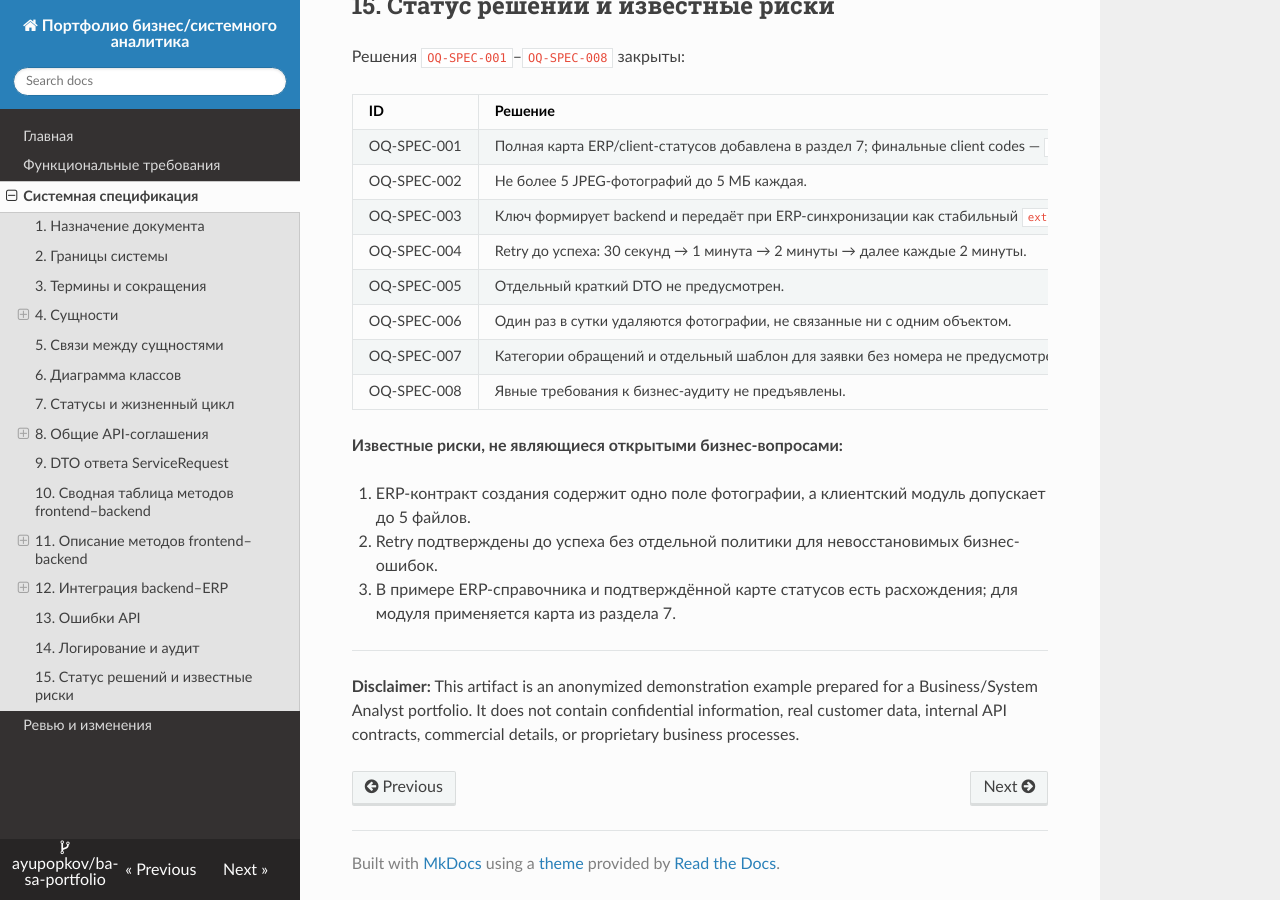
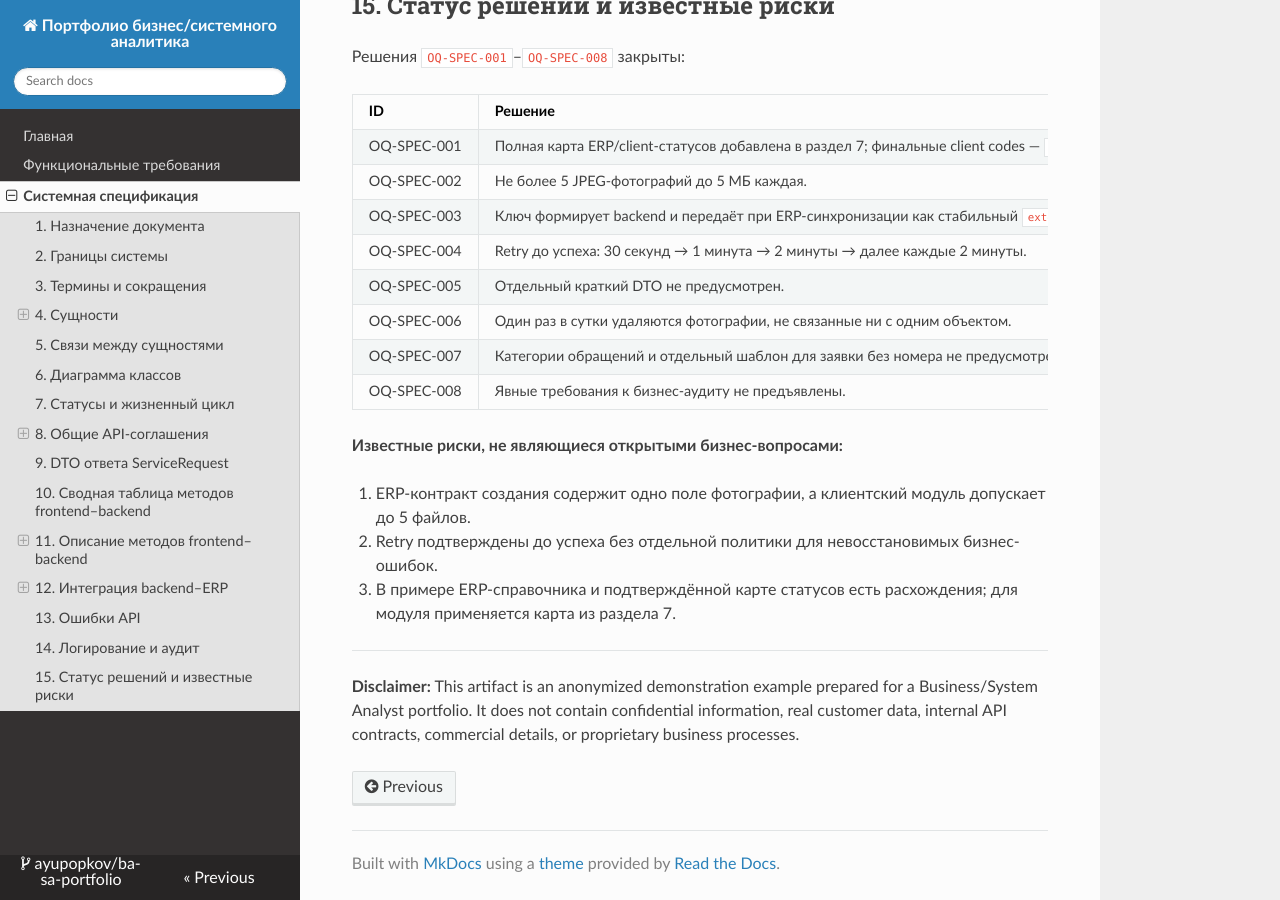
Before and after one commit to PopkovAYu/ba-sa-portfolio, an MkDocs documentation site: the page built from docs/system-specification.md, in a window 1280 px wide and 900 px high, scrolled down 19354 px. Built offline with MkDocs 1.6.1, drawn with Linux system fonts in a browser that asks for light colours; nearby versions of some CDN libraries; part of the change alters nothing that is shown.

```diff
--- a/mkdocs.yml
+++ b/mkdocs.yml
@@ -3,8 +3,8 @@ site_description: Обезличенные примеры требований,
 site_author: Александр Попков
 
 # Замени значения на свои
-site_url: https://ayupopkov.github.io/REPOSITORY/
-repo_url: https://github.com/USERNAME/REPOSITORY
+site_url: https://ayupopkov.github.io/ba-sa-portfolio/
+repo_url: https://github.com/ayupopkov/ba-sa-portfolio
 repo_name: ayupopkov/ba-sa-portfolio
 
 theme:
@@ -15,7 +15,6 @@ nav:
   - Главная: index.md
   - Функциональные требования: functional-requirements.md
   - Системная спецификация: system-specification.md
-  - Ревью и изменения: review-and-changelog.md
 
 markdown_extensions:
   - tables
```
